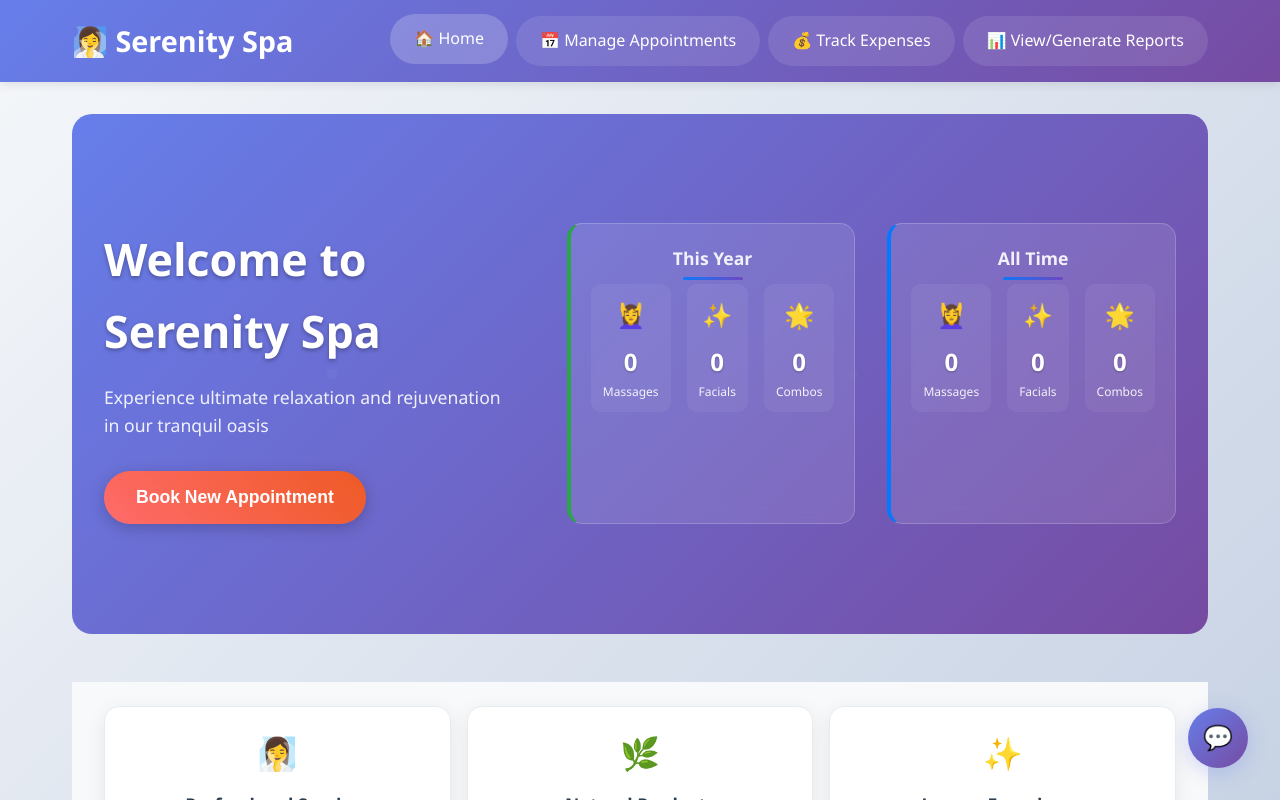
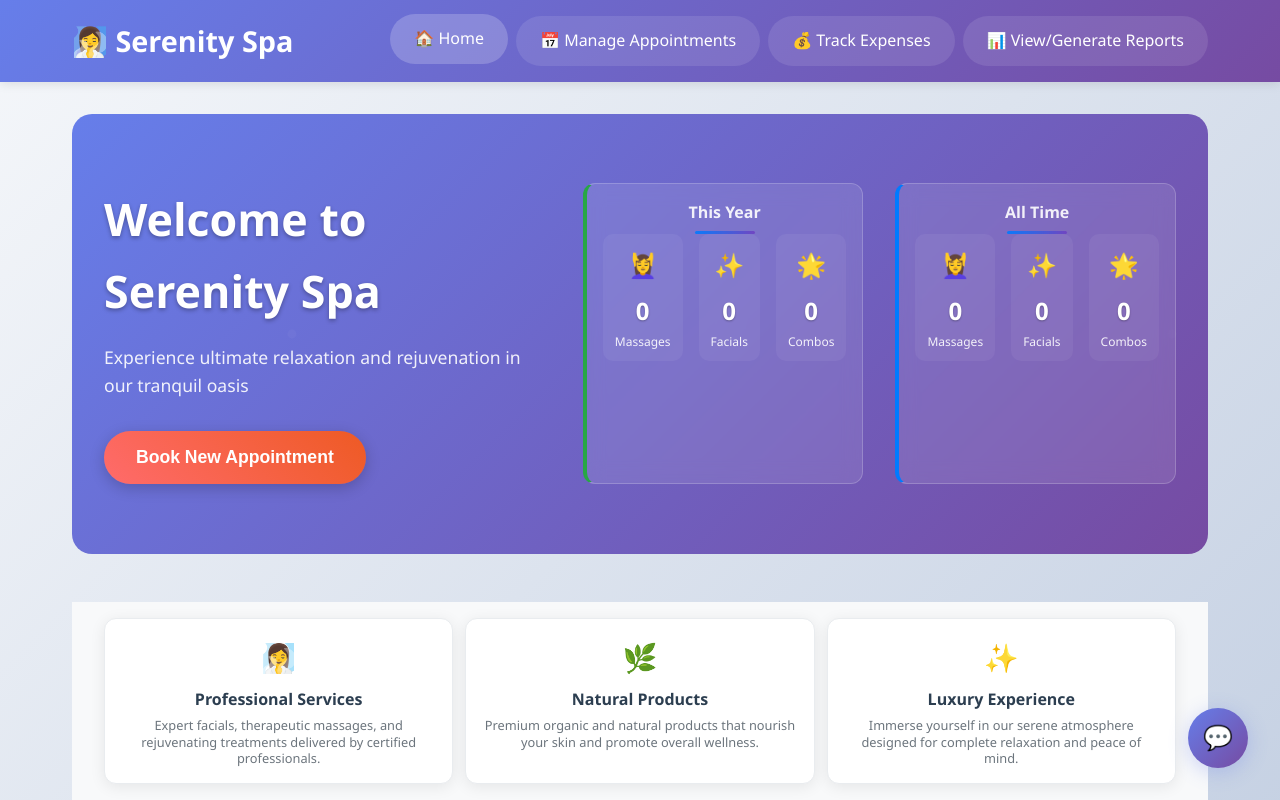
Before and after one commit to somOone/MySpaWebsite, a React (Create React App) app in the folder frontend/: page / in a window 1280 px wide. Shown: the top 800 px of the page. Built offline with nearby package versions, Linux system fonts and the light colour scheme; no server answers; the HTML template or start-up script is replaced by a standard one.

Commit message:
fix(home): aggressive space optimization for 13-inch MacBook above-the-fold visibility

```diff
--- a/frontend/src/App.css
+++ b/frontend/src/App.css
@@ -1535,11 +1535,11 @@ body {
 .hero-section.ultra-compact {
   background: linear-gradient(135deg, #667eea 0%, #764ba2 100%);
   color: white;
-  padding: 2rem 2rem;
+  padding: 1.5rem 2rem;
   text-align: center;
   position: relative;
   overflow: hidden;
-  min-height: 65vh;
+  min-height: 55vh;
   display: flex;
   align-items: center;
 }
@@ -1614,8 +1614,8 @@ body {
 .stats-period {
   background: rgba(255,255,255,0.1);
   backdrop-filter: blur(10px);
-  border-radius: 15px;
-  padding: 1.25rem;
+  border-radius: 12px;
+  padding: 1rem;
   border: 1px solid rgba(255,255,255,0.2);
   transition: all 0.3s ease;
 }
@@ -1634,9 +1634,9 @@ body {
 }
 
 .period-title {
-  font-size: 1.1rem;
+  font-size: 1rem;
   color: #fff;
-  margin-bottom: 0.75rem;
+  margin-bottom: 0.5rem;
   font-weight: 600;
   text-align: center;
   opacity: 0.9;
@@ -1690,18 +1690,18 @@ body {
 .features-grid.ultra-compact {
   display: grid;
   grid-template-columns: repeat(auto-fit, minmax(300px, 1fr));
-  gap: 1rem;
-  padding: 1.5rem 2rem;
+  gap: 0.75rem;
+  padding: 1rem 2rem;
   background: #f8f9fa;
-  min-height: 12vh;
+  min-height: 8vh;
 }
 
 .feature-card.ultra-compact {
   background: white;
-  border-radius: 15px;
-  padding: 1.25rem;
-  text-align: center;
-  box-shadow: 0 5px 20px rgba(0,0,0,0.08);
+  border-radius: 12px;
+  padding: 1rem;
+  text-align: center;
+  box-shadow: 0 3px 15px rgba(0,0,0,0.08);
   transition: all 0.3s ease;
   border: 1px solid #e9ecef;
 }
@@ -1712,22 +1712,22 @@ body {
 }
 
 .feature-icon {
-  font-size: 2rem;
-  margin-bottom: 0.75rem;
+  font-size: 1.75rem;
+  margin-bottom: 0.5rem;
   display: block;
 }
 
 .feature-title {
-  font-size: 1.1rem;
+  font-size: 1rem;
   color: #2c3e50;
-  margin-bottom: 0.5rem;
+  margin-bottom: 0.25rem;
   font-weight: 600;
 }
 
 .feature-description {
   color: #6c757d;
-  line-height: 1.4;
-  font-size: 0.85rem;
+  line-height: 1.3;
+  font-size: 0.8rem;
 }
 
 /* Responsive Design */
```
